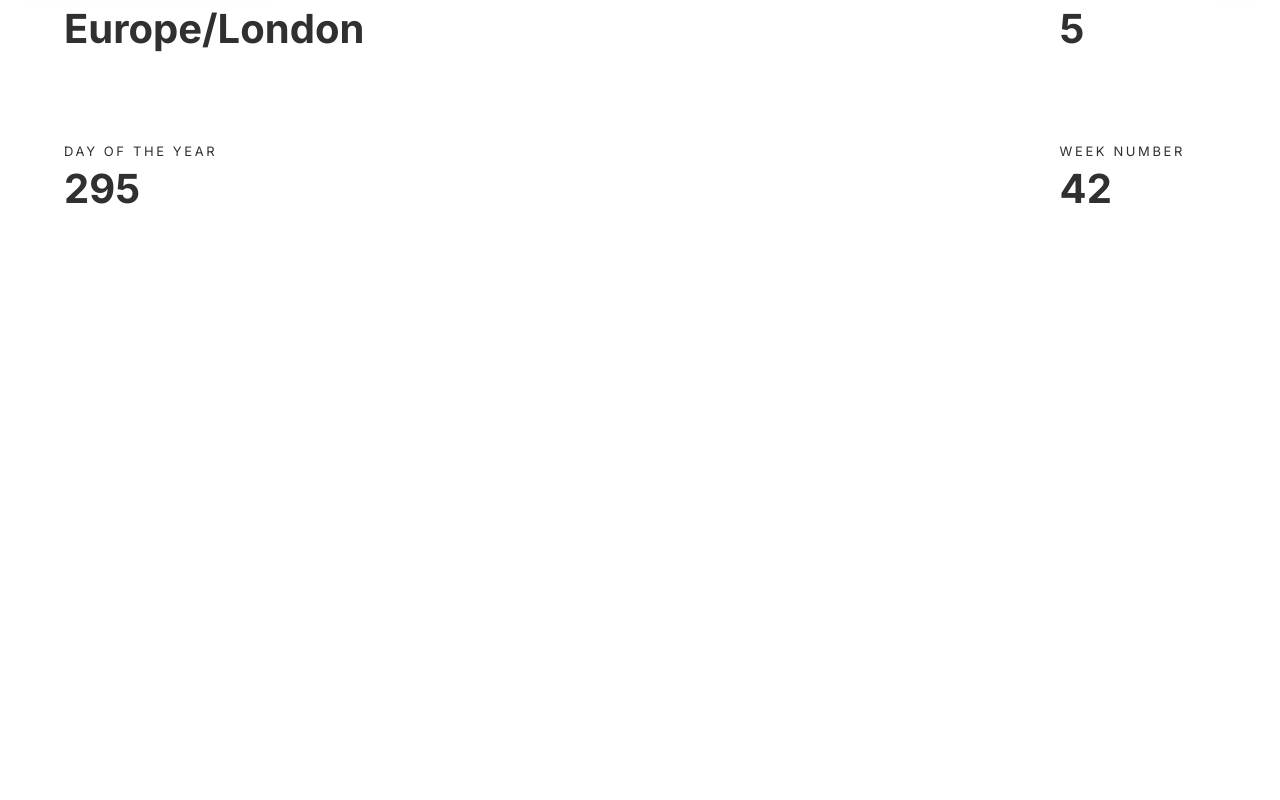
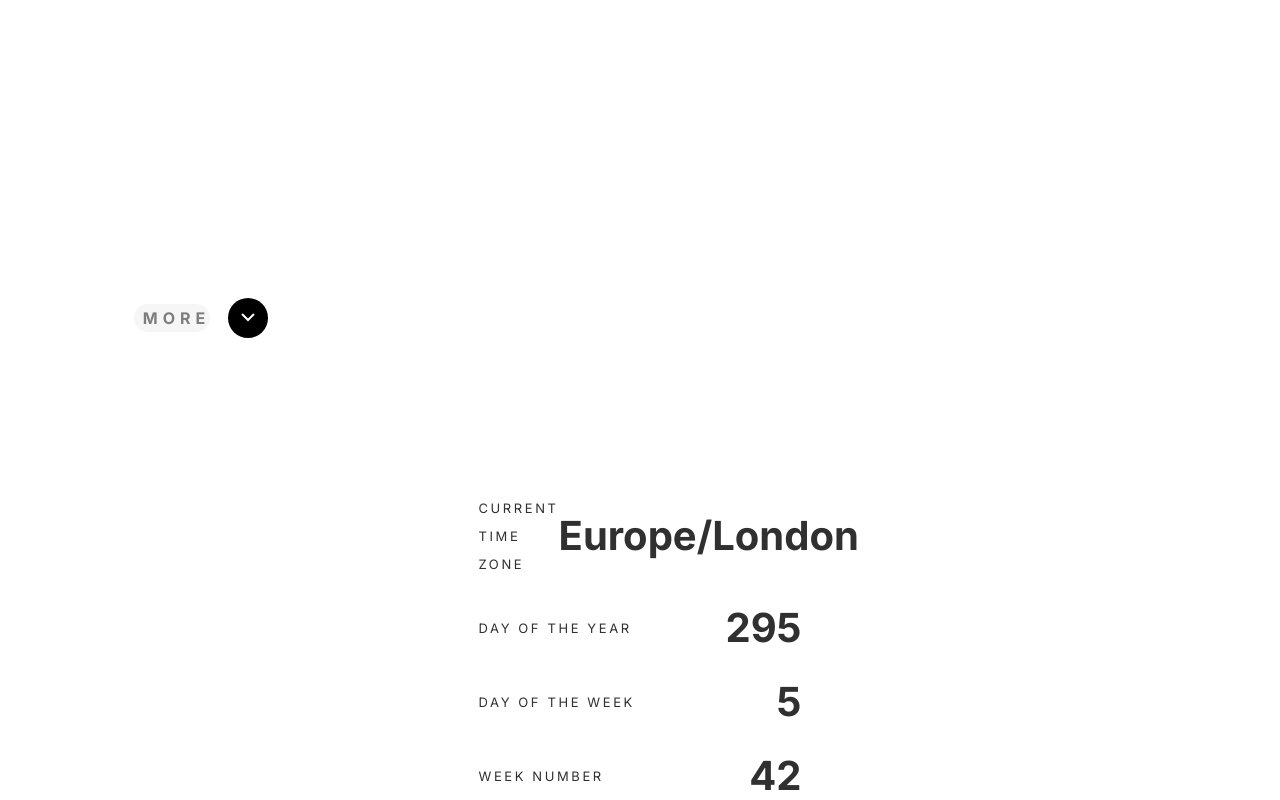
Before and after one commit to Alberto-12/the-clock-app, a React (Create React App) app: page / in a window 1280 px wide. Shown: the part 837-1637 px from the top of the page. Before the commit the page ends 1154 px from the top, so only its background shows below. Built offline with nearby package versions, Linux system fonts and the light colour scheme.

Commit message:
still working on less div

```diff
--- a/src/components/less-div/Less.css
+++ b/src/components/less-div/Less.css
@@ -8,17 +8,29 @@
 
 #less-div {
   width: 100%;
-  height: 45%;
+  height: 40%;
   background: rgba(255, 255, 255, 0.75);
   backdrop-filter: blur(20.3871px);
   color: white;
-  padding: 5%;
+  display: flex;
+  justify-content: center;
+  align-items: center;
+}
+
+.data-container {
+  width: 323px;
+  max-width: 323px;
+
+}
+
+.section-container {
 }
 
 .section {
   display: flex;
   align-items: center;
   justify-content: space-between;
+  margin-top: 8%;
 }
 
 .left-column {
@@ -48,10 +60,10 @@
 @media (min-width: 768px) {
 
   .section {
-    display: block;
+   /* display: block;
     align-items: initial;
     justify-content: initial;
-    height: 10em;
+    height: 10em;*/
   }
 
   .container {
--- a/src/components/less-div/Less.js
+++ b/src/components/less-div/Less.js
@@ -3,6 +3,7 @@ import "./Less.css";
 const Less = () => {
     return (
         <div id="less-div" class="container">
+            <div className="data-container">
             <div className="section-container">
           <div className="section">
           <p className="left-column">current time zone</p>
@@ -23,6 +24,7 @@ const Less = () => {
           <p className="right-column numbers">42</p>
           </div>
           </div>
+          </div>
 
         </div>
     )
--- a/src/components/more-div/More.css
+++ b/src/components/more-div/More.css
@@ -6,17 +6,17 @@
   box-sizing: border-box;
 }
 
-#more-container {
-  margin-top: 35%;
-  padding-left: 26px;
-  padding-right: 25px;
-  margin-bottom: 10%
-
+#more-container{
+  padding: 30% 10% 10% 10%;
 }
 
 #icon-greeting-div {
   display: flex;
   align-items: center;
+}
+
+.clock {
+  margin-top: 5%;
 }
 
 #icon {
--- a/src/components/more-div/More.js
+++ b/src/components/more-div/More.js
@@ -4,23 +4,25 @@ import "./More.css";
 const More = () => {
   return (
     <div id="more-container">
-      <div id="good-morning-div">
+
+      <div className="clock" id="good-morning-div">
         <div id="icon-greeting-div">
           <div id="icon"></div>
           <p id="greeting">GOOD MORNING</p>
         </div>
       </div>
-      <div id="time-timeZone">
+      <div  className="clock" id="time-timeZone">
         <div id="time">11:37</div>
         <p id="timeZone">BST</p>
       </div>
-      <p id="location">IN LONDON, UK</p>
-      <div id="more-button-div">
+      <p className="clock" id="location">IN LONDON, UK</p>
+      <div className="clock" id="more-button-div">
         <button id="more-button">more</button>
         <div id="arrow-down-div">
           <img id="arrow-down" src={ArrowDown} alt="arrow down" />
         </div>
       </div>
+
     </div>
   );
 };
```
